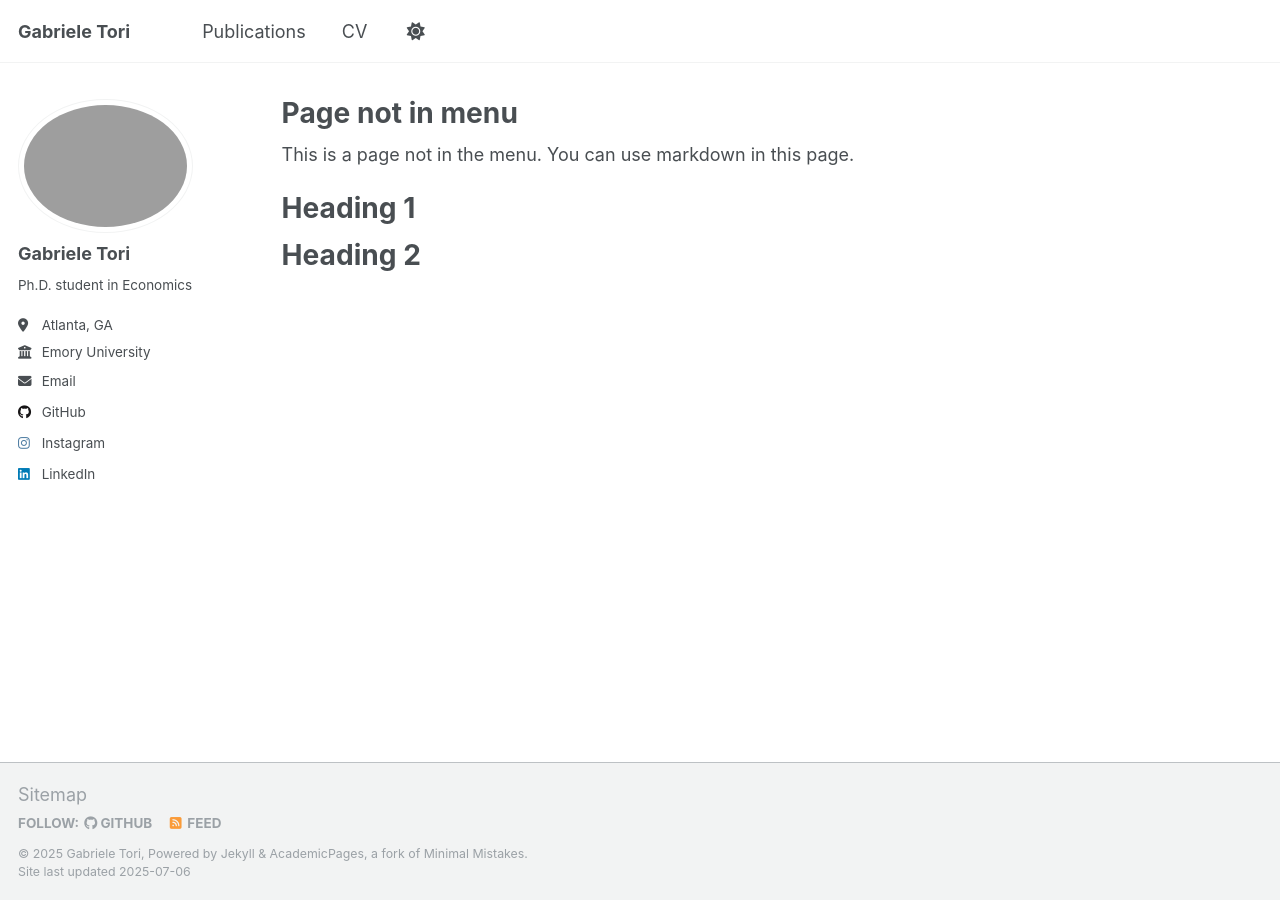
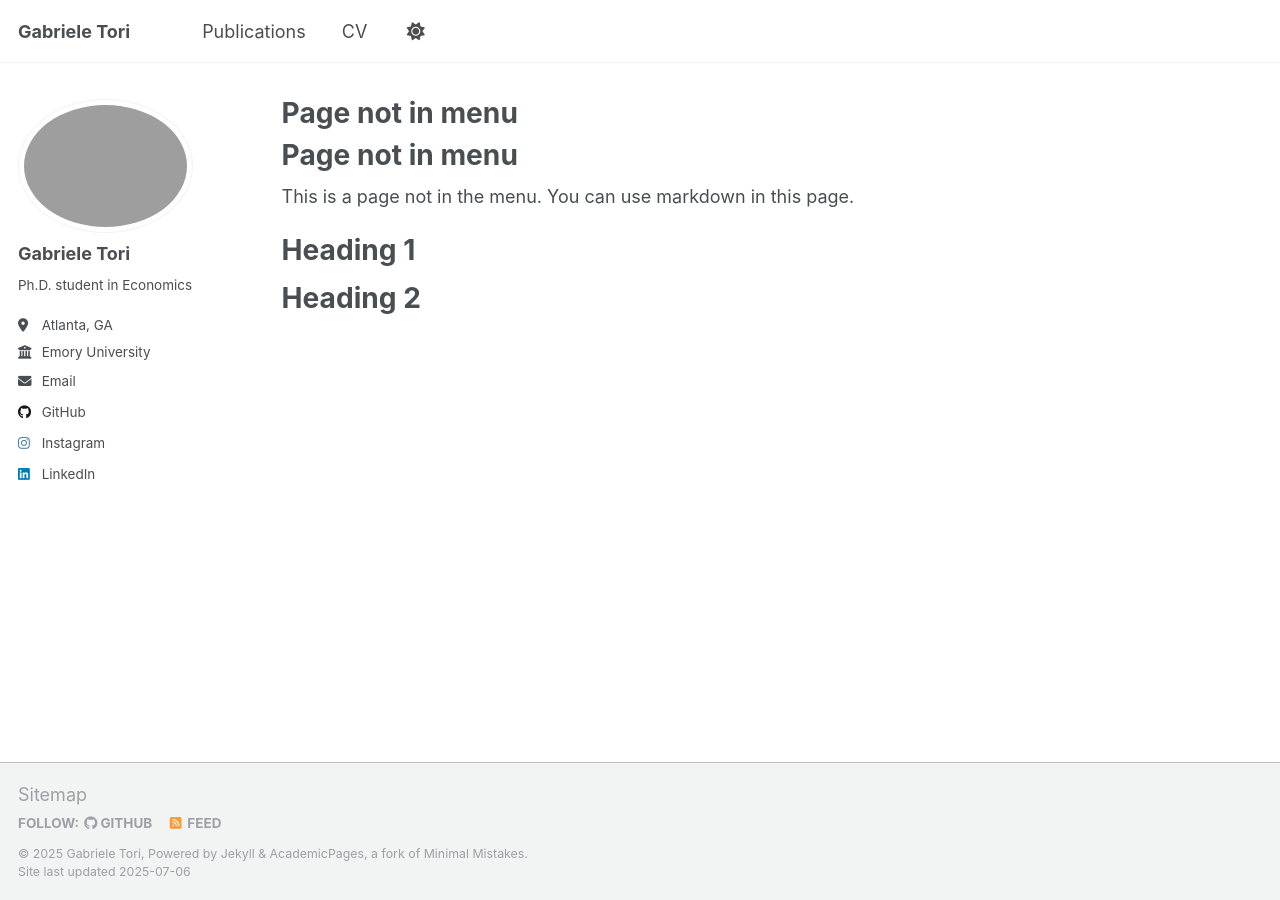
Before and after one commit to gtori7499/gtori7499.github.io, a Jekyll site: the page built from _pages/non-menu-page.md, in a window 1280 px wide. Built offline with Jekyll 4.4.1, drawn with Linux system fonts in a browser that asks for light colours; a script that is not in the unit is left out.

Commit message:
Update single.html

```diff
--- a/_layouts/single.html
+++ b/_layouts/single.html
@@ -49,6 +49,11 @@ layout: default
         {% if page.title %}
           <h1 class="page__title">{{ page.title }}</h1>
         {% endif %}
+        {% unless page.permalink == "/" %}
+         {% if page.title %}
+           <h1 class="page__title">{{ page.title }}</h1>
+         {% endif %}
+       {% endunless %}
         {% if page.read_time %}
           <p class="page__meta">
             <i class="fa fa-clock" aria-hidden="true"></i>
```
